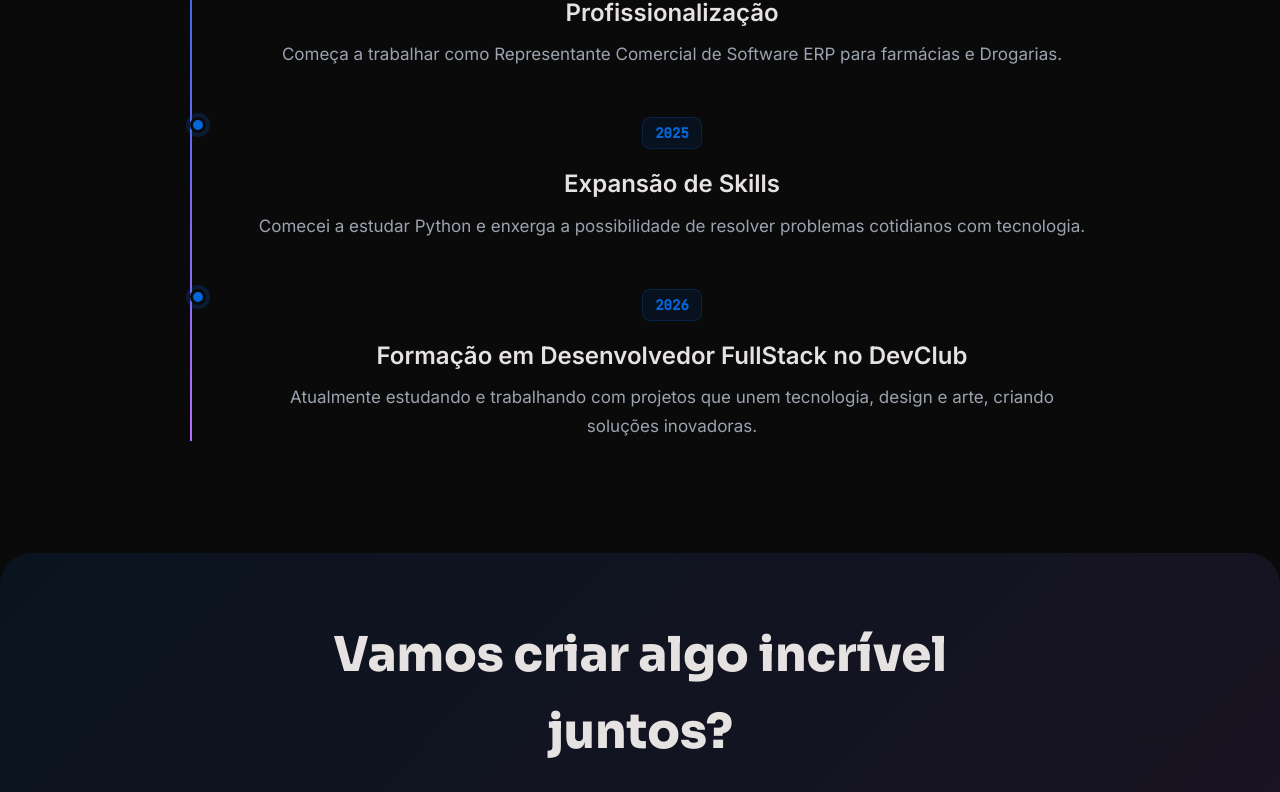
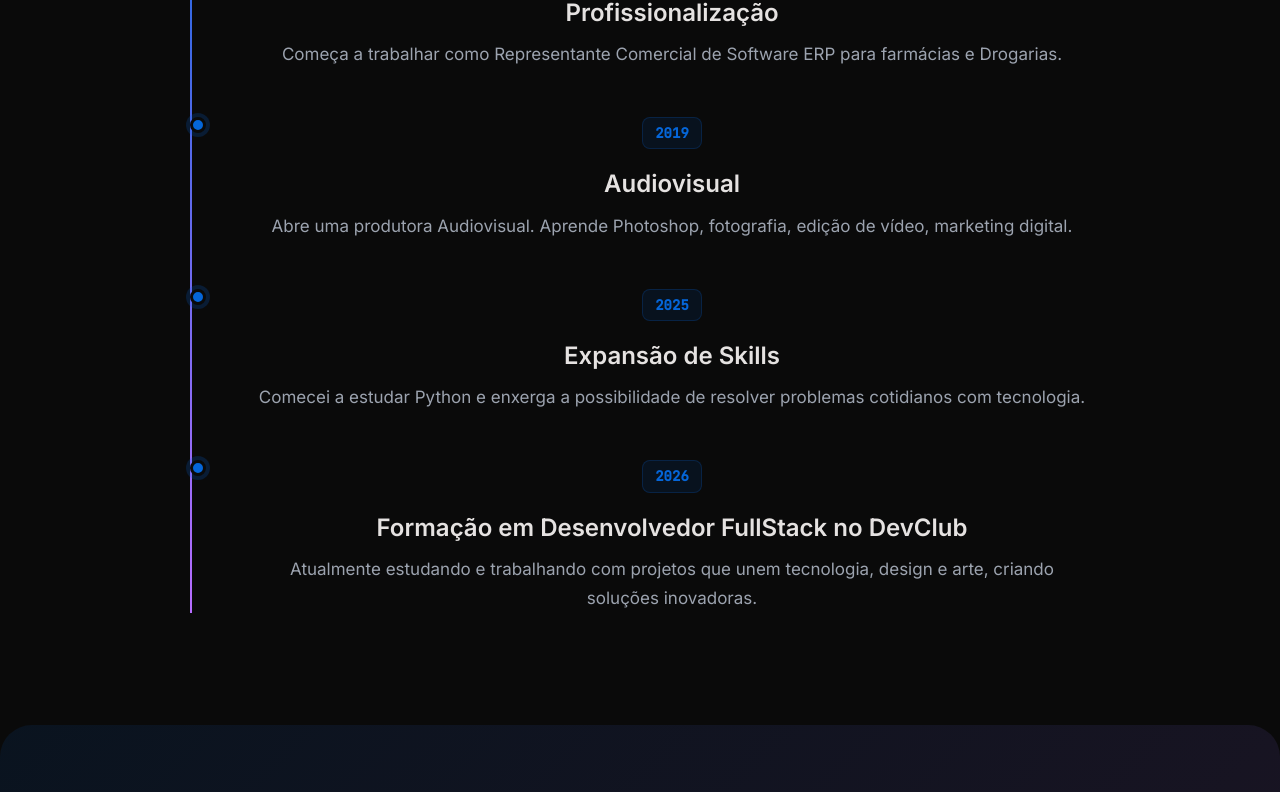
Before and after one commit to caioikegami/caio-portfolio-react, a React (Create React App) app: page /caio-portfolio-react/sobremim in a window 1280 px wide. Shown: the part 2054-2846 px from the top of the page. Built offline with nearby package versions, Linux system fonts and the light colour scheme.

Commit message:
Atualização timeline

```diff
--- a/src/pages/SobreMim.jsx
+++ b/src/pages/SobreMim.jsx
@@ -13,6 +13,11 @@ const SobreMim = () => {
             year: '2012',
             title: 'Profissionalização',
             description: 'Começa a trabalhar como Representante Comercial de Software ERP para farmácias e Drogarias.'
+        },
+        {
+            year: '2019',
+            title: 'Audiovisual',
+            description: 'Abre uma produtora Audiovisual. Aprende Photoshop, fotografia, edição de vídeo, marketing digital. '
         },
         {
             year: '2025',
```
